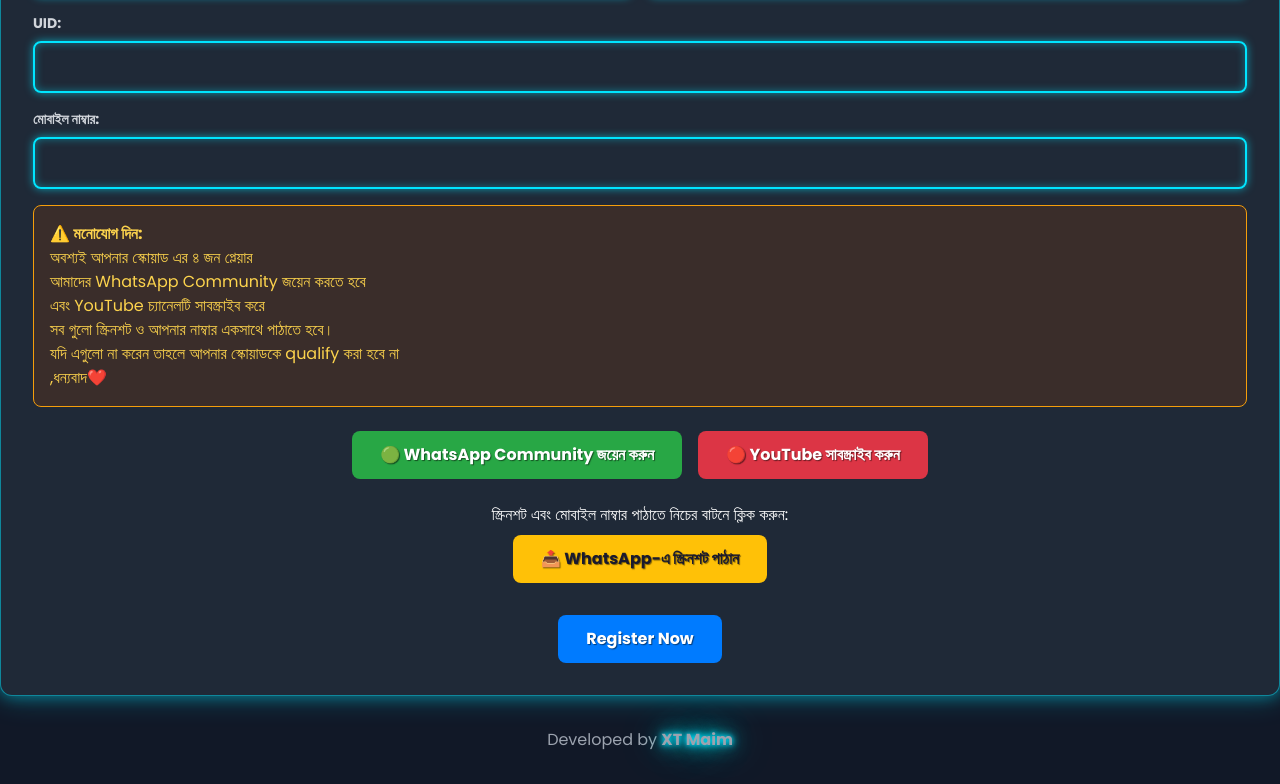
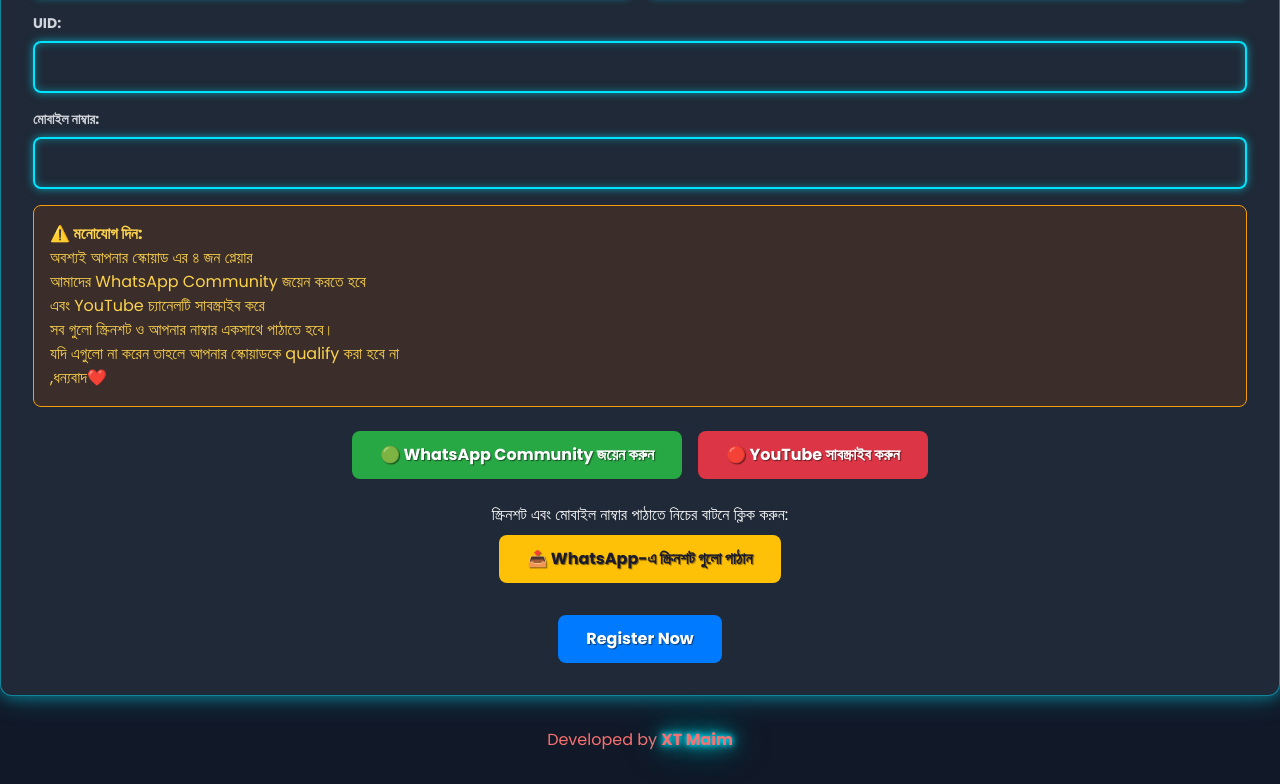
Before and after one commit to mdmaim0/PanthomsE-Sports, a plain HTML site: page index.html in a window 1280 px wide. Shown: the part 642-1426 px from the top of the page. Drawn offline with nearby package versions, Linux system fonts and the light colour scheme.

Commit message:
Update index.html

```diff
--- a/index.html
+++ b/index.html
@@ -156,7 +156,7 @@
         <a href="https://chat.whatsapp.com/CV0KjIpo5EuFy2TPHbKXM7?mode=r_c?text=আমি%20আমার%20স্ক্রিনশট%20এবং%20মোবাইল%20নাম্বার%20পাঠাচ্ছি%20টুর্নামেন্ট%20রেজিস্ট্রেশনের%20জন্য।"
            target="_blank"
            class="btn-3d yellow inline-flex items-center">
-          📤 WhatsApp-এ স্ক্রিনশট পাঠান
+          📤 WhatsApp-এ স্ক্রিনশট গুলো পাঠান
         </a>
       </div>
 
@@ -170,7 +170,7 @@
 
   <!-- Footer -->
   <footer class="container mx-auto py-8 text-center">
-    <p class="text-gray-400">Developed by <span class="font-bold neon-text">XT Maim</span></p>
+    <p class="text-red-400">Developed by <span class="font-bold neon-text">XT Maim</span></p>
   </footer>
 
   <!-- Countdown Timer -->
```
